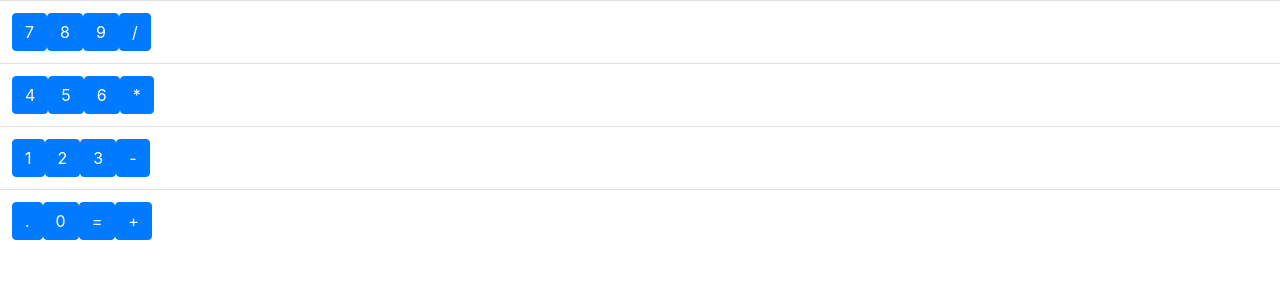
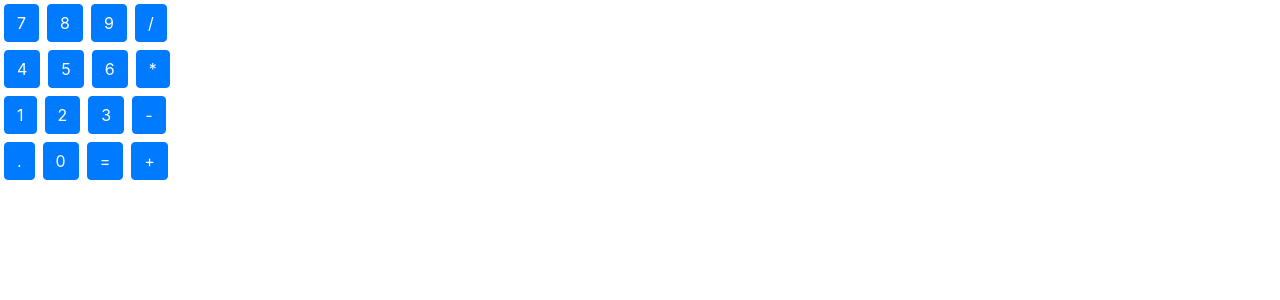
Before and after one commit to rojaldo/react_samples, a React (Create React App) app: page / in a window 1280 px wide. Shown: the top 300 px of the page. Built offline with nearby package versions, Linux system fonts and the light colour scheme.

Commit message:
calculator operates

```diff
--- a/src/components/calculator.js
+++ b/src/components/calculator.js
@@ -1,14 +1,59 @@
 import React, { Component } from 'react'
 
+const initState = 0;
+const firstFigureState = 1;
+const secondFigureState = 2;
+const resultState = 3;
 export class Calculator extends Component {
-    state= {display:''};
+    state= {display:'', status: initState};
+    firstFigure = 0;
+    secondFigure = 0;
+    result = 0;
+    operator = 0;
 
     handleFigure(myNumber){
-        this.setState({display: this.state.display + myNumber});
+        if(this.state.status === initState){
+            this.firstFigure = myNumber;
+            this.setState({status: firstFigureState, display: this.state.display + myNumber});
+        } else if(this.state.status === firstFigureState) {
+            this.firstFigure = this.firstFigure*10+myNumber;
+            this.setState({display: this.state.display + myNumber});
+        } else if(this.state.status === secondFigureState) {
+            this.secondFigure = this.secondFigure*10+myNumber;
+            this.setState({display: this.state.display + myNumber});
+        } else if(this.state.status === resultState){
+            this.firstFigure = myNumber;
+            this.secondFigure = 0;
+            this.operator = '';
+            this.result = 0;
+            this.setState({status: firstFigureState, display: myNumber});
+        }
     }
 
+
     handleSymbol(symbol) {
-        this.setState({display: this.state.display + symbol});
+        if(this.state.status === firstFigureState){
+            if(symbol=== '+'||symbol==='-'||symbol==='*'||symbol==='/'){
+                this.operator = symbol;
+                this.setState({status: secondFigureState, display: this.state.display + symbol});
+            }
+        }else if(this.state.status === secondFigureState){
+            if(symbol === '='){
+                this.result = this.resolve();
+                this.setState({status: resultState, display: this.state.display + symbol + this.result});
+            }
+        }
+    }
+    resolve() {
+        if(this.operator === '+'){
+            return this.firstFigure + this.secondFigure;
+        } else if(this.operator === '-'){
+            return this.firstFigure - this.secondFigure;
+        } else if(this.operator === '*'){
+            return this.firstFigure * this.secondFigure;
+        } else if(this.operator === '/'){
+            return this.firstFigure / this.secondFigure;
+        }
     }
 
   render() {
@@ -22,36 +67,36 @@ export class Calculator extends Component {
     </thead>
     <tbody>
         <tr>
-            <td>
-                <button type="button" class="btn btn-primary" onClick={()=>this.handleFigure(7)}>7</button>
-                <button type="button" class="btn btn-primary" onClick={()=>this.handleFigure(8)}>8</button>
-                <button type="button" class="btn btn-primary" onClick={()=>this.handleFigure(9)}>9</button>
-                <button type="button" class="btn btn-primary" onClick={()=>this.handleSymbol('/')}>/</button>
-            </td>
+
+                <button type="button" class="btn btn-primary m-1" onClick={()=>this.handleFigure(7)}>7</button>
+                <button type="button" class="btn btn-primary m-1" onClick={()=>this.handleFigure(8)}>8</button>
+                <button type="button" class="btn btn-primary m-1" onClick={()=>this.handleFigure(9)}>9</button>
+                <button type="button" class="btn btn-primary m-1" onClick={()=>this.handleSymbol('/')}>/</button>
+
         </tr>
         <tr>
-            <td>
-                <button type="button" class="btn btn-primary" onClick={()=>this.handleFigure(4)}>4</button>
-                <button type="button" class="btn btn-primary" onClick={()=>this.handleFigure(5)}>5</button>
-                <button type="button" class="btn btn-primary" onClick={()=>this.handleFigure(6)}>6</button>
-                <button type="button" class="btn btn-primary" onClick={()=>this.handleSymbol('*')}>*</button>
-            </td>
+
+                <button type="button" class="btn btn-primary m-1" onClick={()=>this.handleFigure(4)}>4</button>
+                <button type="button" class="btn btn-primary m-1" onClick={()=>this.handleFigure(5)}>5</button>
+                <button type="button" class="btn btn-primary m-1" onClick={()=>this.handleFigure(6)}>6</button>
+                <button type="button" class="btn btn-primary m-1" onClick={()=>this.handleSymbol('*')}>*</button>
+
         </tr>
         <tr>
-            <td>
-                <button type="button" class="btn btn-primary" onClick={()=>this.handleFigure(1)}>1</button>
-                <button type="button" class="btn btn-primary" onClick={()=>this.handleFigure(2)}>2</button>
-                <button type="button" class="btn btn-primary" onClick={()=>this.handleFigure(3)}>3</button>
-                <button type="button" class="btn btn-primary" onClick={()=>this.handleSymbol('-')}>-</button>
-            </td>
+
+                <button type="button" class="btn btn-primary m-1" onClick={()=>this.handleFigure(1)}>1</button>
+                <button type="button" class="btn btn-primary m-1" onClick={()=>this.handleFigure(2)}>2</button>
+                <button type="button" class="btn btn-primary m-1" onClick={()=>this.handleFigure(3)}>3</button>
+                <button type="button" class="btn btn-primary m-1" onClick={()=>this.handleSymbol('-')}>-</button>
+
         </tr>
         <tr>
-            <td>
-                <button type="button" class="btn btn-primary" onClick={()=>this.handleSymbol('.')}>.</button>
-                <button type="button" class="btn btn-primary" onClick={()=>this.handleFigure(0)}>0</button>
-                <button type="button" class="btn btn-primary"onClick={()=>this.handleSymbol('=')}>=</button>
-                <button type="button" class="btn btn-primary"onClick={()=>this.handleSymbol('+')}>+</button>
-            </td>
+
+                <button type="button" class="btn btn-primary m-1" onClick={()=>this.handleSymbol('.')}>.</button>
+                <button type="button" class="btn btn-primary m-1" onClick={()=>this.handleFigure(0)}>0</button>
+                <button type="button" class="btn btn-primary m-1" onClick={()=>this.handleSymbol('=')}>=</button>
+                <button type="button" class="btn btn-primary m-1" onClick={()=>this.handleSymbol('+')}>+</button>
+
         </tr>
     </tbody>
 </table>
```
Also changed, not shown: 1 other file (tests, documents, lock files or other folders).
